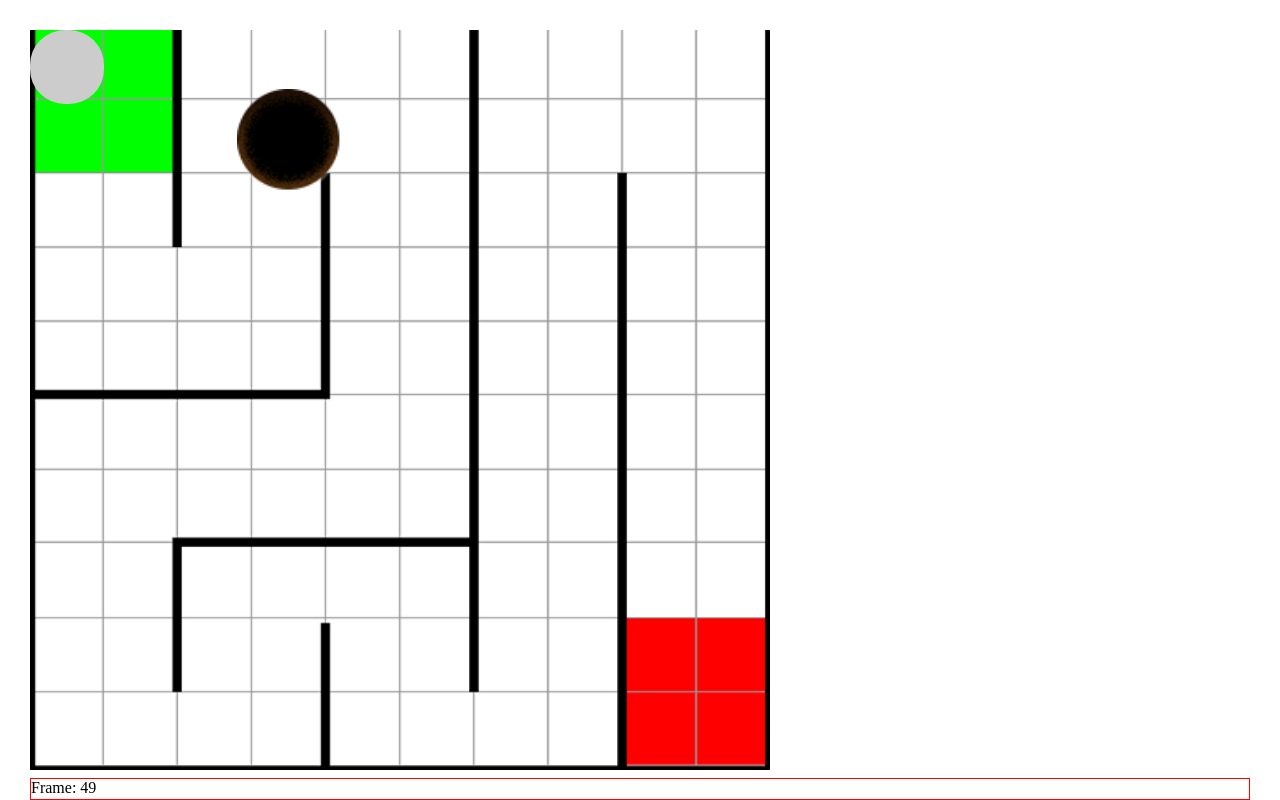
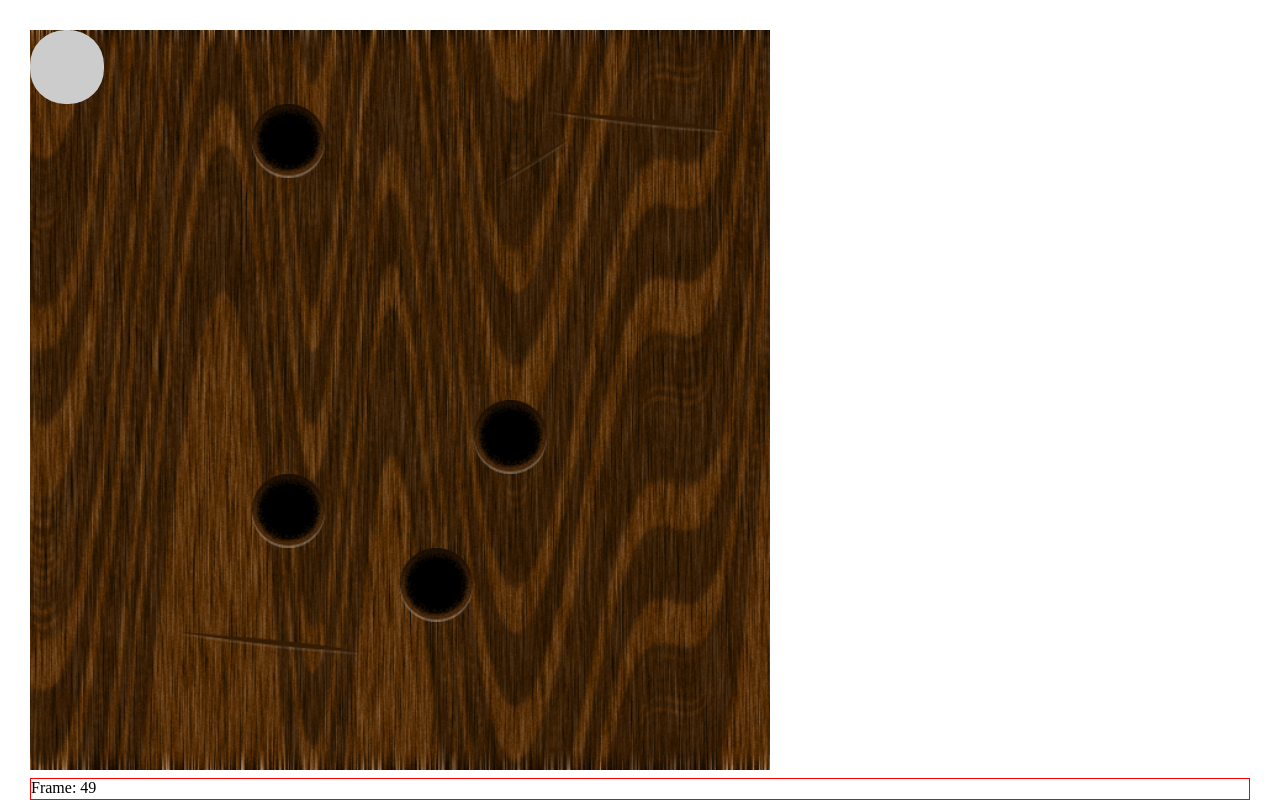
Before and after one commit to raimo/velomaze, a website: page public/index.html in a window 1280 px wide. Drawn offline with nearby package versions, Linux system fonts and the light colour scheme.

Commit message:
Make holes work

```diff
--- a/public/index.html
+++ b/public/index.html
@@ -17,7 +17,7 @@
         left: 30px;
         right: 30px;
         bottom: 30px;
-        background-image: url(/images/maze.png);
+        background-image: url(/images/bg.png);
         background-size: contain;
         background-repeat: no-repeat;
         padding: 0;
--- a/public/javascripts/main.js
+++ b/public/javascripts/main.js
@@ -73,7 +73,10 @@ $(function() {
     { sx: 0, sy: 0, dx: 0, dy: 10 } // left edge
   ];
   var holes = [
-    { x: 3.5, y: 1.5, r: 0.7 }
+    { x: 3.5, y: 1.5, r: 0.5 },
+    { x: 3.5, y: 6.5, r: 0.5 },
+    { x: 5.5, y: 7.5, r: 0.5 },
+    { x: 6.5, y: 5.5, r: 0.5 },
   ];
   for (var i = 0; i < holes.length; i++) {
       maze.makeSpriteElement('<img src="/images/hole.png">', holes[i]);
```
